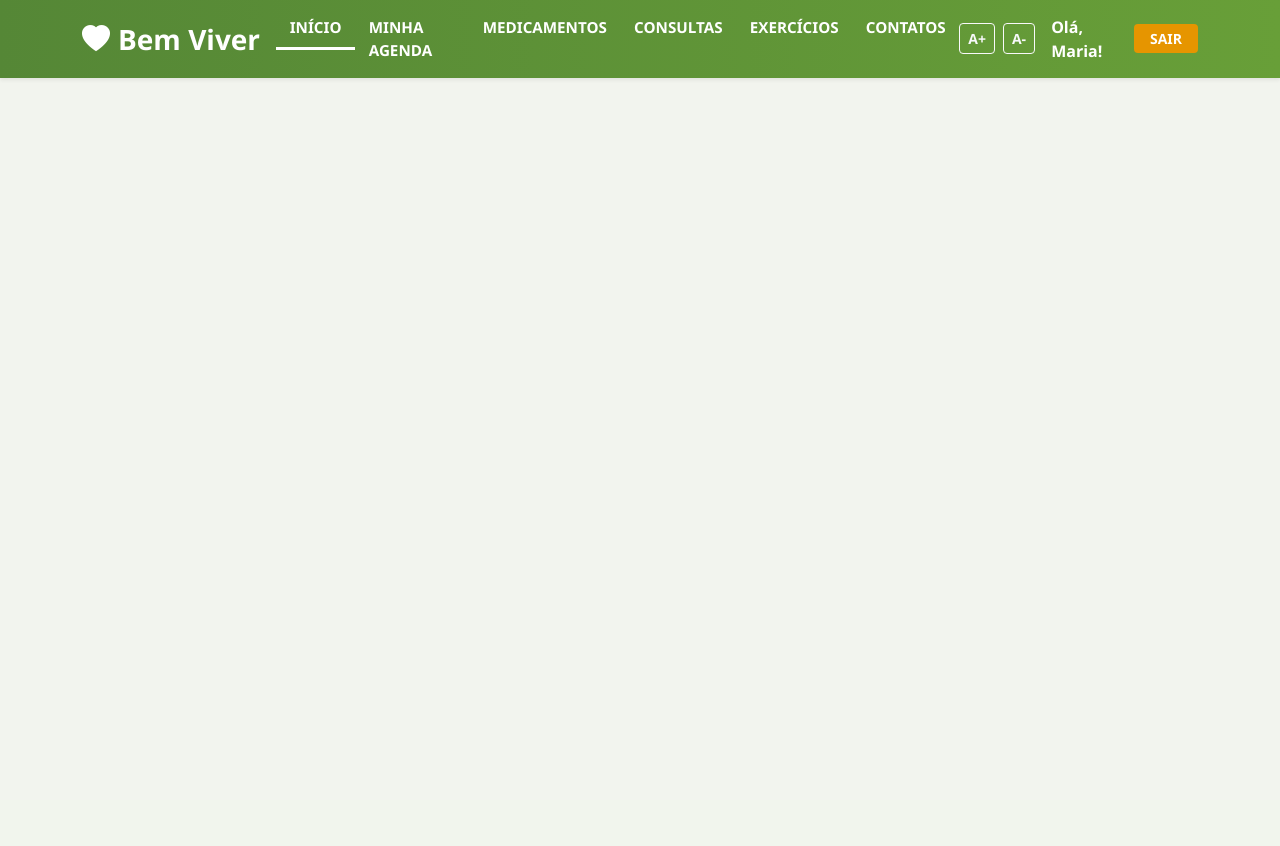
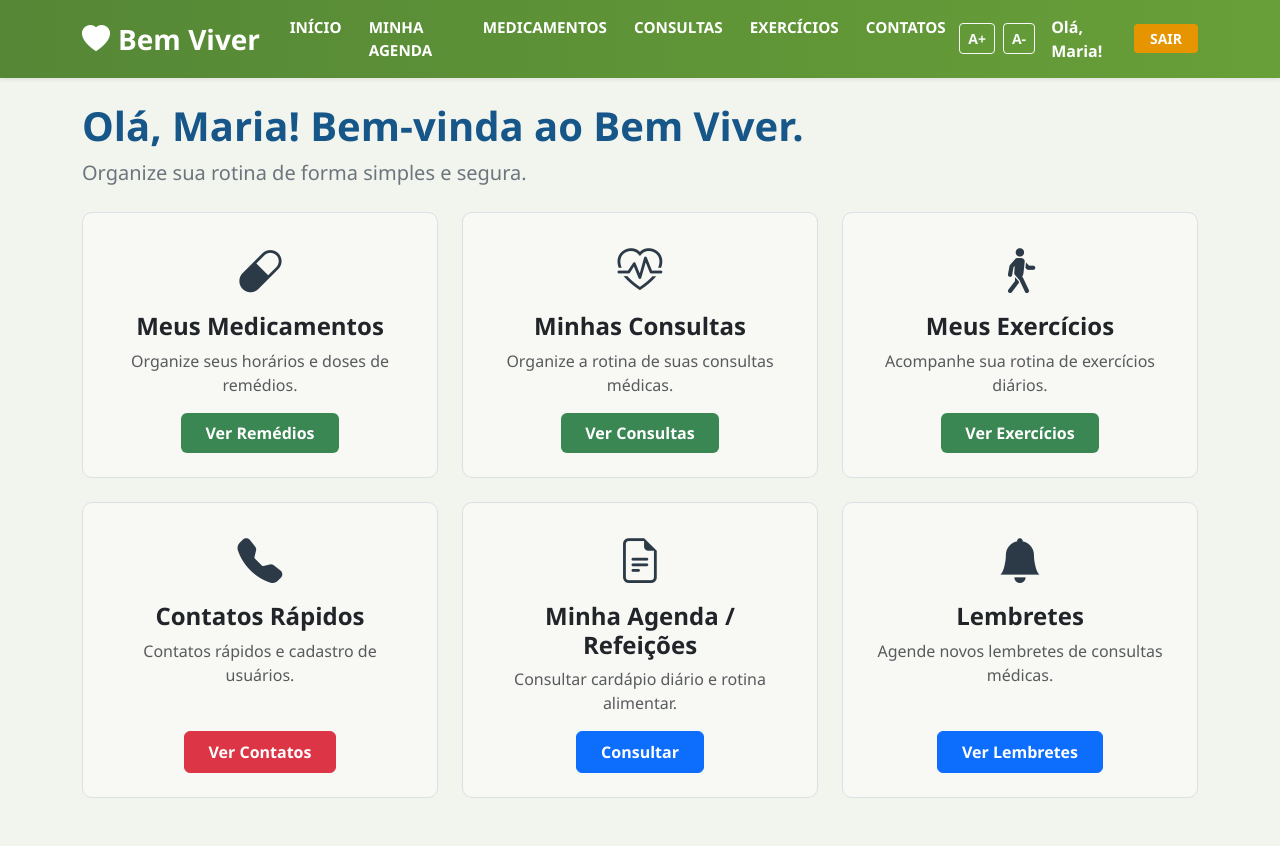
Before and after one commit to Panda340-connect/meu_projeto, a PHP site: the page made by app/views/layouts/main.php in a window 1280 px wide. Before the commit the page ends 79 px from the top, so only its background shows below. Run offline with PHP 8.4, Linux system fonts and the light colour scheme; the template is opened without the code that fills it, so the values that code supplies are empty.

Commit message:
feat: alteração do main.php

```diff
--- a/app/views/layouts/main.php
+++ b/app/views/layouts/main.php
@@ -3,8 +3,7 @@
 <head>
     <meta charset="UTF-8">
     <meta name="viewport" content="width=device-width, initial-scale=1.0">
-    <title><?= e($title ?? 'Bem Viver - Início') ?></title>
-    <!-- Bootstrap 5 CSS e Bootstrap Icons -->
+    <title><?= e($title ?? 'Bem Viver - Agenda Digital do Idoso') ?></title>
     <link href="https://cdn.jsdelivr.net/npm/bootstrap@5.3.2/dist/css/bootstrap.min.css" rel="stylesheet">
     <link href="https://cdn.jsdelivr.net/npm/bootstrap-icons@1.11.3/font/bootstrap-icons.min.css" rel="stylesheet">
     <style>
@@ -22,11 +21,10 @@
             text-transform: uppercase;
             padding: 0.5rem 0.85rem !important;
         }
-        .navbar-bemviver .nav-link:hover,
-        .navbar-bemviver .nav-link.active {
+        .navbar-bemviver .nav-link:hover {
             border-bottom: 3px solid #ffffff;
         }
-        .titulo-boasvindas {
+        .titulo-boasvindas, main h1, main h2, main h3 {
             color: #165689;
             font-weight: 700;
         }
@@ -44,23 +42,55 @@
             font-size: 2.8rem;
             color: #2c3a47;
         }
-        .btn-verde {
+        .btn-verde, main button[type="submit"]:not(.btn) {
             background-color: #3b8754;
             color: #fff;
             font-weight: 600;
+            border: none;
+            border-radius: 6px;
+            padding: 0.5rem 1.2rem;
         }
-        .btn-verde:hover {
+        .btn-verde:hover, main button[type="submit"]:not(.btn):hover {
             background-color: #2e6b42;
             color: #fff;
+        }
+        /* Estiliza automaticamente tabelas e formulários simples das outras colegas */
+        main table:not(.table) {
+            width: 100%;
+            background: #fff;
+            border-collapse: collapse;
+            margin-top: 1rem;
+            border-radius: 8px;
+            overflow: hidden;
+            box-shadow: 0 2px 8px rgba(0,0,0,0.05);
+        }
+        main table:not(.table) th {
+            background-color: #d1e7dd;
+            color: #0f5132;
+            padding: 12px 16px;
+            text-align: left;
+        }
+        main table:not(.table) td {
+            padding: 12px 16px;
+            border-top: 1px solid #dee2e6;
+        }
+        main input:not(.form-control), main select:not(.form-select) {
+            display: block;
+            width: 100%;
+            padding: 0.5rem 0.75rem;
+            margin-top: 0.25rem;
+            margin-bottom: 1rem;
+            border: 1px solid #ced4da;
+            border-radius: 0.375rem;
         }
     </style>
 </head>
 <body id="pagina-idoso">
 
-    <!-- Barra Superior Verde Bem Viver -->
+    <!-- Barra Superior Verde Bem Viver em todas as páginas -->
     <nav class="navbar navbar-expand-lg navbar-dark navbar-bemviver shadow-sm py-2">
         <div class="container">
-            <a class="navbar-brand fw-bold fs-3 d-flex align-items-center gap-2" href="<?= url('consulta/index') ?>">
+            <a class="navbar-brand fw-bold fs-3 d-flex align-items-center gap-2" href="<?= url('') ?>">
                 <i class="bi bi-heart-fill text-white"></i> Bem Viver
             </a>
 
@@ -70,7 +100,7 @@
 
             <div class="collapse navbar-collapse" id="menuBemViver">
                 <ul class="navbar-nav mx-auto mb-2 mb-lg-0">
-                    <li class="nav-item"><a class="nav-link active" href="<?= url('consulta/index') ?>">INÍCIO</a></li>
+                    <li class="nav-item"><a class="nav-link" href="<?= url('') ?>">INÍCIO</a></li>
                     <li class="nav-item"><a class="nav-link" href="<?= url('refeicao/index') ?>">MINHA AGENDA</a></li>
                     <li class="nav-item"><a class="nav-link" href="<?= url('medicamento/index') ?>">MEDICAMENTOS</a></li>
                     <li class="nav-item"><a class="nav-link" href="<?= url('consulta/index') ?>">CONSULTAS</a></li>
@@ -82,21 +112,104 @@
                     <button type="button" onclick="alterarFonte(1)" class="btn btn-outline-light btn-sm fw-bold px-2">A+</button>
                     <button type="button" onclick="alterarFonte(-1)" class="btn btn-outline-light btn-sm fw-bold px-2">A-</button>
                     <span class="ms-2 fw-semibold">Olá, Maria!</span>
-                    <a href="<?= url('usuario/index') ?>" class="btn btn-warning btn-sm fw-bold text-white px-3" style="background-color: #e69500; border: none;">SAIR</a>
+                    <a href="<?= url('') ?>" class="btn btn-warning btn-sm fw-bold text-white px-3" style="background-color: #e69500; border: none;">SAIR</a>
                 </div>
             </div>
         </div>
     </nav>
 
-    <!-- Conteúdo da Página -->
     <main class="container py-4">
         <?php
-        if (isset($content)) {
-            echo $content;
-        } elseif (isset($viewFile) && file_exists($viewFile)) {
-            require $viewFile;
-        }
+        $uriAtual = $_SERVER['REQUEST_URI'] ?? '';
+        $ehPaginaInicial = !preg_match('#/(usuario|consulta|medicamento|refeicao|exercicio)#i', $uriAtual);
         ?>
+
+        <?php if ($ehPaginaInicial): ?>
+            <!-- Tela Inicial de Boas-Vindas (abre em localhost/meu_projeto/) -->
+            <div class="mb-4">
+                <h1 class="titulo-boasvindas display-6">Olá, Maria! Bem-vinda ao Bem Viver.</h1>
+                <p class="text-secondary fs-5 mb-0">Organize sua rotina de forma simples e segura.</p>
+            </div>
+
+            <div class="row row-cols-1 row-cols-md-3 g-4 mb-4">
+                <div class="col">
+                    <div class="card card-bemviver h-100 text-center p-4">
+                        <div class="mb-2"><i class="bi bi-capsule icone-card"></i></div>
+                        <h4 class="fw-bold">Meus Medicamentos</h4>
+                        <p class="text-muted">Organize seus horários e doses de remédios.</p>
+                        <div class="mt-auto">
+                            <a href="<?= url('medicamento/index') ?>" class="btn btn-verde px-4 py-2">Ver Remédios</a>
+                        </div>
+                    </div>
+                </div>
+
+                <div class="col">
+                    <div class="card card-bemviver h-100 text-center p-4">
+                        <div class="mb-2"><i class="bi bi-heart-pulse icone-card"></i></div>
+                        <h4 class="fw-bold">Minhas Consultas</h4>
+                        <p class="text-muted">Organize a rotina de suas consultas médicas.</p>
+                        <div class="mt-auto">
+                            <a href="<?= url('consulta/index') ?>" class="btn btn-verde px-4 py-2">Ver Consultas</a>
+                        </div>
+                    </div>
+                </div>
+
+                <div class="col">
+                    <div class="card card-bemviver h-100 text-center p-4">
+                        <div class="mb-2"><i class="bi bi-person-walking icone-card"></i></div>
+                        <h4 class="fw-bold">Meus Exercícios</h4>
+                        <p class="text-muted">Acompanhe sua rotina de exercícios diários.</p>
+                        <div class="mt-auto">
+                            <a href="<?= url('exercicio/index') ?>" class="btn btn-verde px-4 py-2">Ver Exercícios</a>
+                        </div>
+                    </div>
+                </div>
+
+                <div class="col">
+                    <div class="card card-bemviver h-100 text-center p-4">
+                        <div class="mb-2"><i class="bi bi-telephone-fill icone-card"></i></div>
+                        <h4 class="fw-bold">Contatos Rápidos</h4>
+                        <p class="text-muted">Contatos rápidos e cadastro de usuários.</p>
+                        <div class="mt-auto">
+                            <a href="<?= url('usuario/index') ?>" class="btn btn-danger fw-semibold px-4 py-2">Ver Contatos</a>
+                        </div>
+                    </div>
+                </div>
+
+                <div class="col">
+                    <div class="card card-bemviver h-100 text-center p-4">
+                        <div class="mb-2"><i class="bi bi-file-earmark-text icone-card"></i></div>
+                        <h4 class="fw-bold">Minha Agenda / Refeições</h4>
+                        <p class="text-muted">Consultar cardápio diário e rotina alimentar.</p>
+                        <div class="mt-auto">
+                            <a href="<?= url('refeicao/index') ?>" class="btn btn-primary fw-semibold px-4 py-2">Consultar</a>
+                        </div>
+                    </div>
+                </div>
+
+                <div class="col">
+                    <div class="card card-bemviver h-100 text-center p-4">
+                        <div class="mb-2"><i class="bi bi-bell-fill icone-card"></i></div>
+                        <h4 class="fw-bold">Lembretes</h4>
+                        <p class="text-muted">Agende novos lembretes de consultas médicas.</p>
+                        <div class="mt-auto">
+                            <a href="<?= url('consulta/create') ?>" class="btn btn-primary fw-semibold px-4 py-2">Ver Lembretes</a>
+                        </div>
+                    </div>
+                </div>
+            </div>
+        <?php else: ?>
+            <!-- Conteúdo específico de cada módulo (Usuários, Consultas, Medicamentos, etc.) -->
+            <div class="card card-bemviver p-4 shadow-sm">
+                <?php
+                if (isset($content)) {
+                    echo $content;
+                } elseif (isset($viewFile) && file_exists($viewFile)) {
+                    require $viewFile;
+                }
+                ?>
+            </div>
+        <?php endif; ?>
     </main>
 
     <script src="https://cdn.jsdelivr.net/npm/bootstrap@5.3.2/dist/js/bootstrap.bundle.min.js"></script>
```
